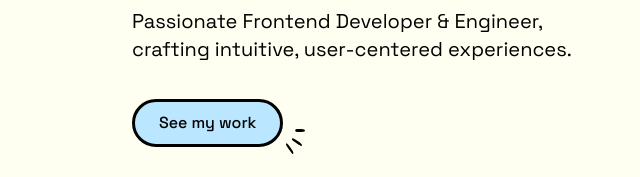
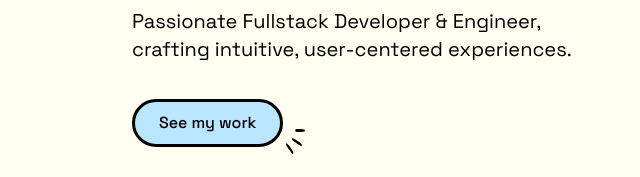
Before and after one commit to ditinagrawal/portfolio, an Astro site: page / in a window 1280 px wide. Shown: the part 458-635 px from the top of the page, 76-716 px from the left. Built offline with nearby package versions, Linux system fonts and the light colour scheme; Astro itself is replaced by a stand-in of ours.

Commit message:
minor change

```diff
--- a/src/components/Hero.astro
+++ b/src/components/Hero.astro
@@ -28,7 +28,7 @@ import { author, buy } from '../sample'
                 <span class="relative z-5">websites</span>
               </span>
             </h1>
-            <p class="text-xl">Passionate Frontend Developer & Engineer, crafting intuitive, user-centered experiences.</p>
+            <p class="text-xl">Passionate Fullstack Developer & Engineer, crafting intuitive, user-centered experiences.</p>
            <div class="flex mt-5">
              <Button text="See my work" link="/#work" target="_self" />
            </div>
```
